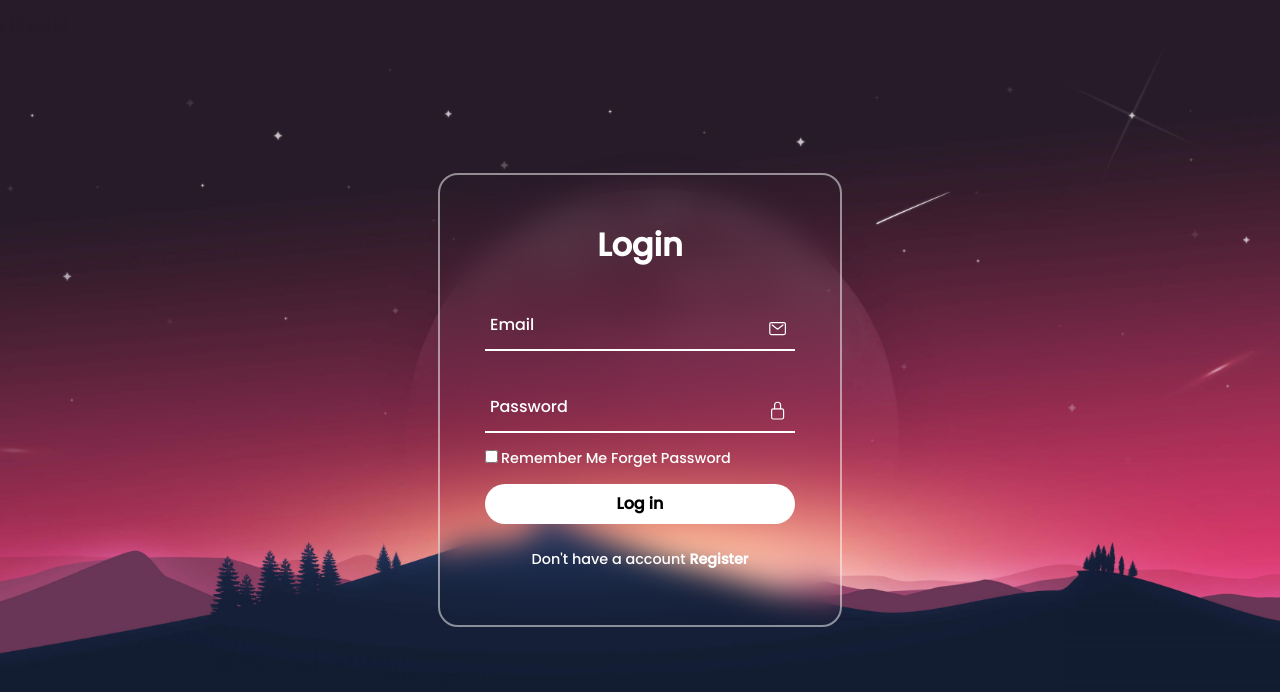
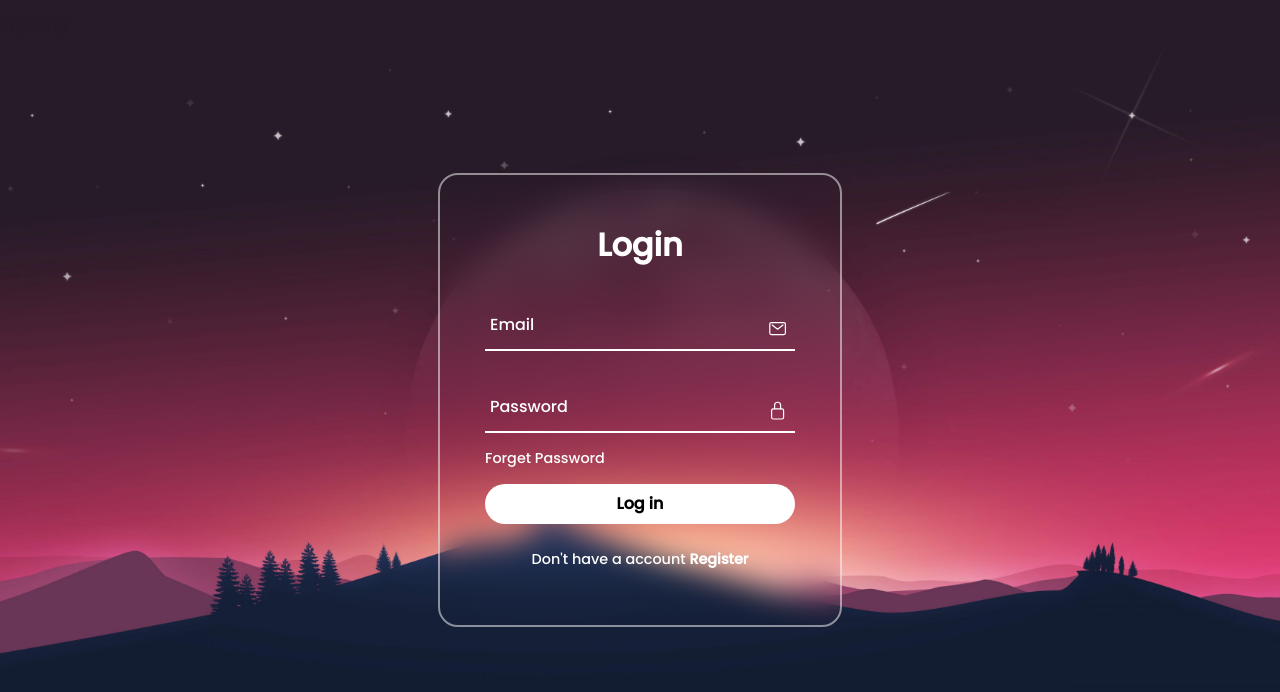
Before and after one commit to Igoroi10/E3P1-MikelC_IkerM_IgorO, a plain HTML site: page client/index.html in a window 1280 px wide. Drawn offline with nearby package versions, Linux system fonts and the light colour scheme.

Commit message:
[FIX] Eliminacion de checkbox en pantalla Login + Correcciones Visuales

```diff
--- a/client/index.html
+++ b/client/index.html
@@ -21,7 +21,7 @@
                         <label for="">Password</label>
                     </div>
                     <div class="forget">
-                        <label for=""><input type="checkbox">Remember Me  <a href="#">Forget Password</a></label>
+                        <label for=""><a href="#">Forget Password</a></label>
 
                     </div>
                     <button>Log in</button>
```
